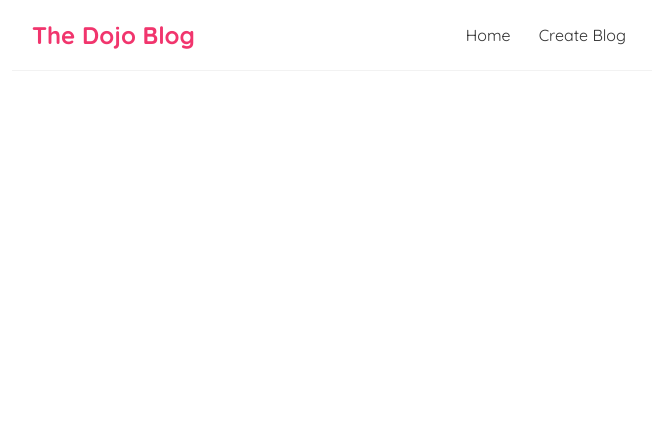
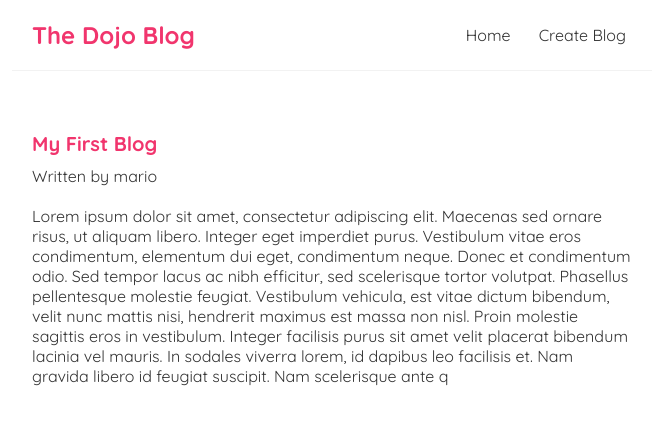
Before and after one commit to muindetuva/dojo-blog-react, a React (Create React App) app: page /blogs/1 in a window 1280 px wide. Shown: the top 424 px of the page, without its empty margins (308-969 px from the left). Built offline with nearby package versions, Linux system fonts and the light colour scheme; data requests are answered from the project's data file.

Commit message:
Add Blog details page

```diff
--- a/src/App.js
+++ b/src/App.js
@@ -18,7 +18,7 @@
             <Route exact path="/create">
               <Create />
             </Route>
-            <Route exact path="/blog/:id">
+            <Route exact path="/blogs/:id">
               <BlogDetails />
             </Route>
           </Switch>
--- a/src/BlogDetails.js
+++ b/src/BlogDetails.js
@@ -1,12 +1,26 @@
 import React from "react";
 import { useParams } from "react-router";
+import useFetch from "./useFetch";
 
 const BlogDetails = () => {
   const { id } = useParams();
+  const {
+    data: blog,
+    error,
+    isPending,
+  } = useFetch("http://localhost:8000/blogs/" + id);
 
   return (
     <div className="blog-details">
-      <h2>Blog Details - {id}</h2>
+      {isPending && <div>Loading...</div>}
+      {error && <div>{error}</div>}
+      {blog && (
+        <article>
+          <h2>{blog.title}</h2>
+          <p>Written by {blog.author} </p>
+          <div>{blog.body}</div>
+        </article>
+      )}
     </div>
   );
 };
--- a/src/BlogList.js
+++ b/src/BlogList.js
@@ -9,7 +9,7 @@
       <h2>{title}</h2>
       {blogs.map((blog) => (
         <div className="blog-preview" key={blog.id}>
-          <Link to={`/blog/${blog.id}`}>
+          <Link to={`/blogs/${blog.id}`}>
             <h2>{blog.title}</h2>
             <p>Written by {blog.author}</p>
           </Link>
--- a/src/index.css
+++ b/src/index.css
@@ -59,3 +59,22 @@
 .blog-preview a {
   text-decoration: none;
 }
+
+.blog-details h2 {
+  font-size: 20px;
+  color: #f1356d;
+  margin-bottom: 10px;
+}
+
+.blog-details div {
+  margin: 20px 0;
+}
+
+.blog-details button {
+  background: #f1356d;
+  color: #ffffff;
+  border: 0;
+  padding: 8px;
+  border-radius: 8px;
+  cursor: pointer;
+}
```
